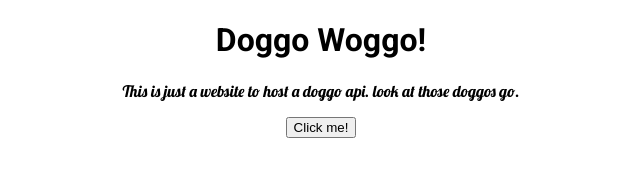
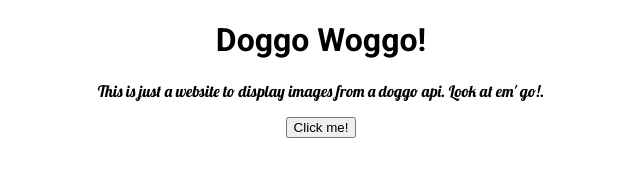
Before and after one commit to AngryGrizzlyBear/Doggo-api, a plain HTML site: page doggo.html in a window 1280 px wide. Shown: the full height of the page, 319-959 px from the left. Drawn offline with Linux system fonts and the light colour scheme.

Commit message:
Final design call.

```diff
--- a/doggo.html
+++ b/doggo.html
@@ -11,7 +11,7 @@
     <h1 id="center-style">Doggo Woggo!</h1>
 </div>
 <div>
-    <p class="paragraphs">This is just a website to host a doggo api. look at those doggos go.</p>
+    <p class="paragraphs">This is just a website to display images from a doggo api. Look at em' go!.</p>
 </div>
 <div id="media">
 </div>
```
